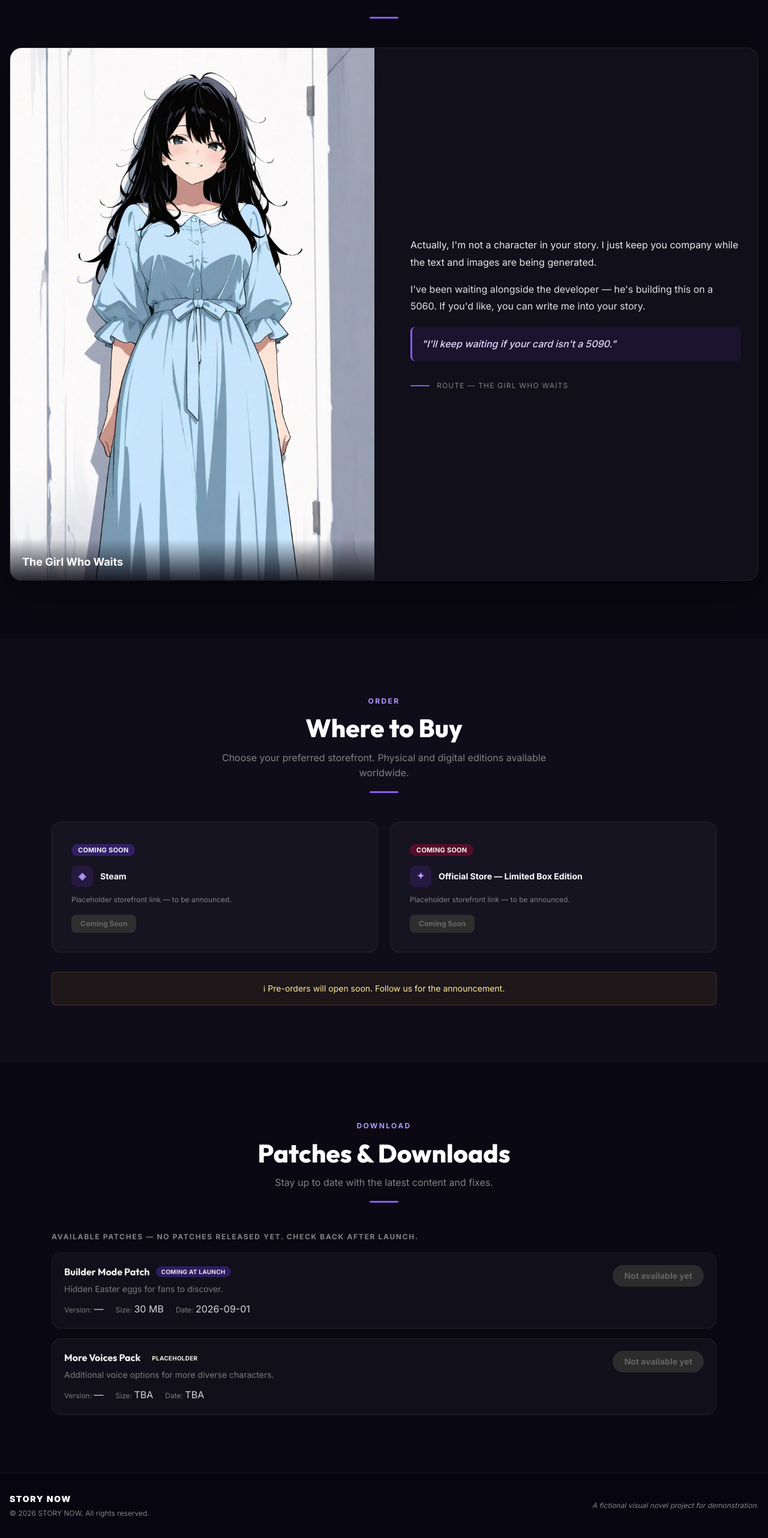
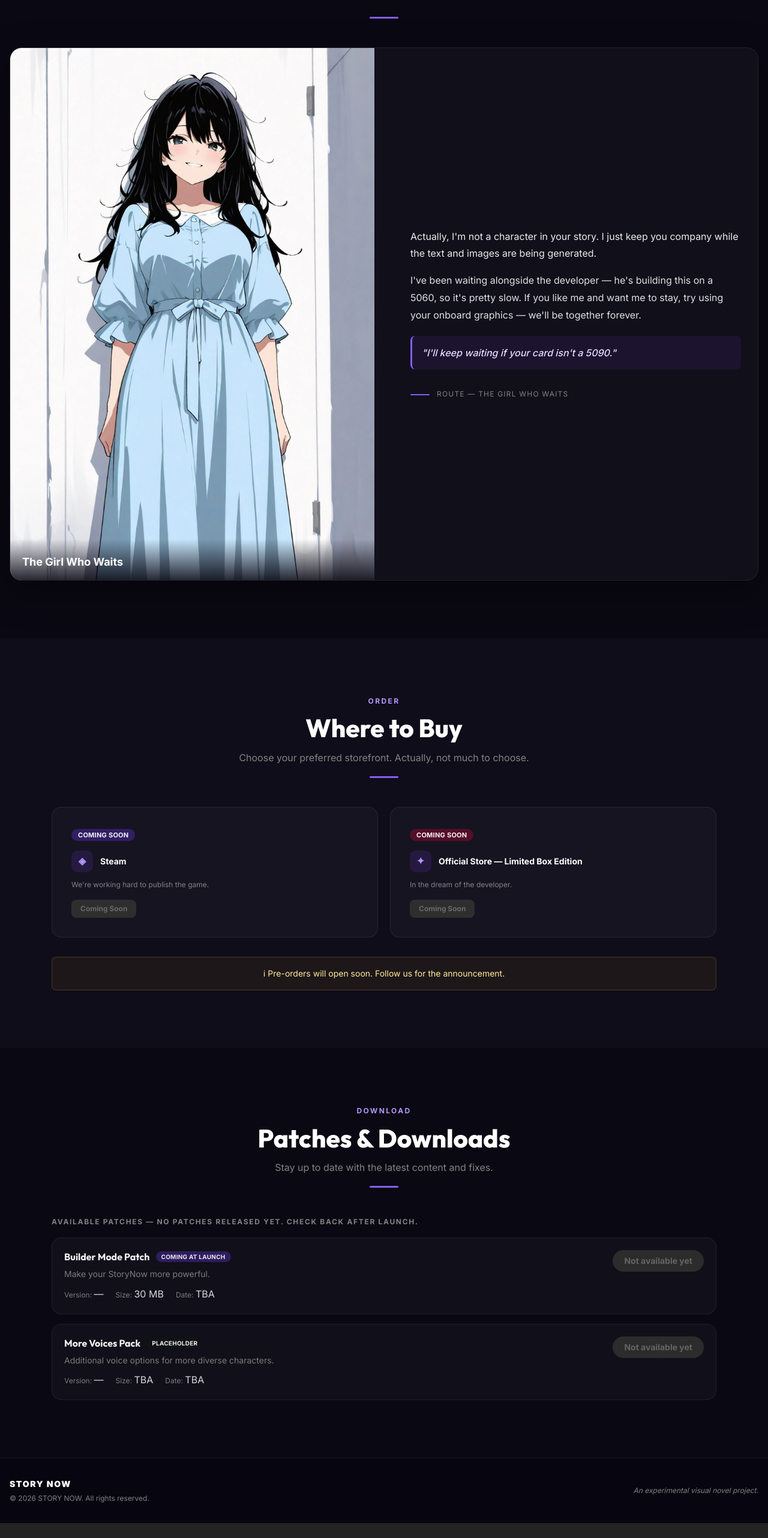
Before and after one commit to pakyinwww/story-now-website, a React (Vite) app: page / in a window 1280 px wide. Shown: the part 1682-4246 px from the top of the page at 60% size. After the commit the page ends 4221 px from the top, so only its background shows below. Built offline with nearby package versions, Linux system fonts and the light colour scheme.

Commit message:
feat: update placeholder text and download date in order section for improved clarity

```diff
--- a/src/App.jsx
+++ b/src/App.jsx
@@ -550,7 +550,7 @@ function App() {
                     </Text>
                   </Group>
                   <Text fz="xs" c="dimmed" mt="sm">
-                    Placeholder storefront link — to be announced.
+                    {item.key === 'site' ? t('order.placeholderNoteSite') : t('order.placeholderNote')}
                   </Text>
                   <Button variant="light" color="violet" size="xs" mt="md" disabled>
                     {t('order.comingSoon')}
@@ -601,7 +601,7 @@ function App() {
                   status: t('download.placeholder1Status'),
                   version: '—',
                   size: '30 MB',
-                  date: '2026-09-01',
+                  date: 'TBA',
                   color: 'violet',
                 },
                 {
--- a/src/i18n.js
+++ b/src/i18n.js
@@ -33,18 +33,20 @@ const resources = {
         desc1:
           "Actually, I'm not a character in your story. I just keep you company while the text and images are being generated.",
         desc2:
-          "I've been waiting alongside the developer — he's building this on a 5060. If you'd like, you can write me into your story.",
+          "I've been waiting alongside the developer — he's building this on a 5060, so it's pretty slow. If you like me and want me to stay, try using your onboard graphics — we'll be together forever.",
         quote: '"I\'ll keep waiting if your card isn\'t a 5090."',
       },
       order: {
         title: 'Order',
         heading: 'Where to Buy',
-        description: 'Choose your preferred storefront. Physical and digital editions available worldwide.',
+        description: 'Choose your preferred storefront. Actually, not much to choose.',
         comingSoon: 'Coming Soon',
         platforms: {
           steam: 'Steam',
           site: 'Official Store — Limited Box Edition',
         },
+        placeholderNote: 'We\'re working hard to publish the game.',
+        placeholderNoteSite: 'In the dream of the developer.',
         note: 'Pre-orders will open soon. Follow us for the announcement.',
       },
       download: {
@@ -54,7 +56,7 @@ const resources = {
         patches: 'Available Patches',
         none: 'No patches released yet. Check back after launch.',
         placeholder1Title: 'Builder Mode Patch',
-        placeholder1Desc: 'Hidden Easter eggs for fans to discover.',
+        placeholder1Desc: 'Make your StoryNow more powerful.',
         placeholder1Status: 'Coming at launch',
         placeholder3Title: 'More Voices Pack',
         placeholder3Desc: 'Additional voice options for more diverse characters.',
@@ -67,7 +69,7 @@ const resources = {
       },
       footer: {
         rights: '© 2026 STORY NOW. All rights reserved.',
-        disclaimer: 'A fictional visual novel project for demonstration.',
+        disclaimer: 'An experimental visual novel project.',
       },
       lang: {
         en: 'English',
@@ -105,18 +107,20 @@ const resources = {
         name: '等待的少女',
         role: '',
         desc1: '其实我并不是你故事中的角色。我只是在文字和图像生成时陪你一起等待。',
-        desc2: '我和开发者一起等待——因为他用 5060 在开发。如果你愿意，可以把我写进你的故事里。',
+        desc2: '我和开发者一起等待——他在用 5060 开发，太慢了。如果你喜欢我、想让我留下，就试试用核显吧，那样我们就能永远在一起了。',
         quote: '“显卡不是 5090 的话，我会一直陪你等下去。”',
       },
       order: {
         title: '购买',
         heading: '购买渠道',
-        description: '选择你喜欢的平台。实体版与数字版全球同步发售。',
+        description: '选择你喜欢的商店。其实也没什么可选择的。',
         comingSoon: '即将推出',
         platforms: {
           steam: 'Steam',
           site: '官网商店 — 限定盒装版',
         },
+        placeholderNote: '我们正在努力发布游戏。',
+        placeholderNoteSite: '在开发者的梦里。',
         note: '预售即将开启，敬请关注官方公告。',
       },
       download: {
@@ -126,7 +130,7 @@ const resources = {
         patches: '可用补丁',
         none: '暂无补丁发布，正式发售后请再次查看。',
         placeholder1Title: '创作者模式补丁',
-        placeholder1Desc: '为粉丝准备的隐藏彩蛋，等你来发现。',
+        placeholder1Desc: '让你的 StoryNow 更强大。',
         placeholder1Status: '发售时提供',
         placeholder3Title: '更多声线包',
         placeholder3Desc: '更多样化的角色语音选项。',
@@ -139,7 +143,7 @@ const resources = {
       },
       footer: {
         rights: '© 2026 STORY NOW 保留所有权利。',
-        disclaimer: '这是一个用于演示的虚构视觉小说项目。',
+        disclaimer: '一个实验性的视觉小说项目。',
       },
       lang: {
         en: 'English',
@@ -177,18 +181,20 @@ const resources = {
         name: '等待的少女',
         role: '',
         desc1: '其實我並不是你故事中的角色。我只是在文字和圖像生成時陪你一起等待。',
-        desc2: '我和開發者一起等待——因為他用 5060 在開發。如果你願意，可以把我寫進你的故事裡。',
+        desc2: '我和開發者一起等待——他在用 5060 開發，太慢了。如果你喜歡我、想讓我留下，就試試用內顯吧，那樣我們就能永遠在一起了。',
         quote: '「顯示卡不是 5090 的話，就一直陪你等下去。」',
       },
       order: {
         title: '購買',
         heading: '購買管道',
-        description: '選擇你喜歡的平台。實體版與數位版全球同步發售。',
+        description: '選擇你喜歡的商店。其實也沒什麼可選擇的。',
         comingSoon: '即將推出',
         platforms: {
           steam: 'Steam',
           site: '官方商店 — 限定盒裝版',
         },
+        placeholderNote: '我們正在努力發布遊戲。',
+        placeholderNoteSite: '在開發者的夢裡。',
         note: '預售即將開啟，敬請關注官方公告。',
       },
       download: {
@@ -198,7 +204,7 @@ const resources = {
         patches: '可用補丁',
         none: '暫無補丁發布，正式發售後請再次查看。',
         placeholder1Title: '創作者模式補丁',
-        placeholder1Desc: '為粉絲準備的隱藏彩蛋，等你來發現。',
+        placeholder1Desc: '讓你的 StoryNow 更強大。',
         placeholder1Status: '發售時提供',
         placeholder3Title: '更多聲線包',
         placeholder3Desc: '更多樣化的角色語音選項。',
@@ -211,7 +217,7 @@ const resources = {
       },
       footer: {
         rights: '© 2026 STORY NOW 保留所有權利。',
-        disclaimer: '這是一個用於演示的虛構視覺小說專案。',
+        disclaimer: '一個實驗性的視覺小說專案。',
       },
       lang: {
         en: 'English',
@@ -249,18 +255,20 @@ const resources = {
         name: '待ち続ける少女',
         role: '',
         desc1: '実は、私はあなたの物語の登場人物ではありません。テキストや画像が生成されるのを、あなたと一緒に待っているだけです。',
-        desc2: '開発者と一緒に待っています——彼は 5060 で開発しているから。よければ、私をあなたの物語に書き加えてください。',
+        desc2: '開発者と一緒に待っています——彼は 5060 で開発しているので、とても遅いんです。もし私が気に入って一緒にいてほしいなら、内蔵グラフィックスを使ってみて——そしたら、ずっと一緒にいられるよ。',
         quote: '「5090じゃないなら、ずっと一緒に待ってるよ。」',
       },
       order: {
         title: '購入',
         heading: '購入方法',
-        description: 'お好みのストアをお選びください。パッケージ版・ダウンロード版を世界同時発売。',
+        description: 'お好みのストアをお選びください。といっても、選ぶほど選択肢はありません。',
         comingSoon: '近日発売',
         platforms: {
           steam: 'Steam',
           site: '公式ストア — 限定ボックス版',
         },
+        placeholderNote: 'ゲーム公開に向けて鋭意準備中です。',
+        placeholderNoteSite: '開発者の夢の中で。',
         note: '予約受付は近日開始予定。続報をお待ちください。',
       },
       download: {
@@ -270,7 +278,7 @@ const resources = {
         patches: '利用可能なパッチ',
         none: 'まだパッチはリリースされていません。発売後にご確認ください。',
         placeholder1Title: 'ビルダーモードパッチ',
-        placeholder1Desc: 'ファン必見の隠しイースターエッグを収録。',
+        placeholder1Desc: 'あなたの StoryNow をもっとパワフルに。',
         placeholder1Status: '発売時に配信',
         placeholder3Title: '追加ボイスパック',
         placeholder3Desc: 'より多彩なキャラクターボイスを追加。',
@@ -283,7 +291,7 @@ const resources = {
       },
       footer: {
         rights: '© 2026 STORY NOW. All rights reserved.',
-        disclaimer: 'デモンストレーション用の架空ビジュアルノベルプロジェクトです。',
+        disclaimer: '実験的なビジュアルノベルプロジェクトです。',
       },
       lang: {
         en: 'English',
```
